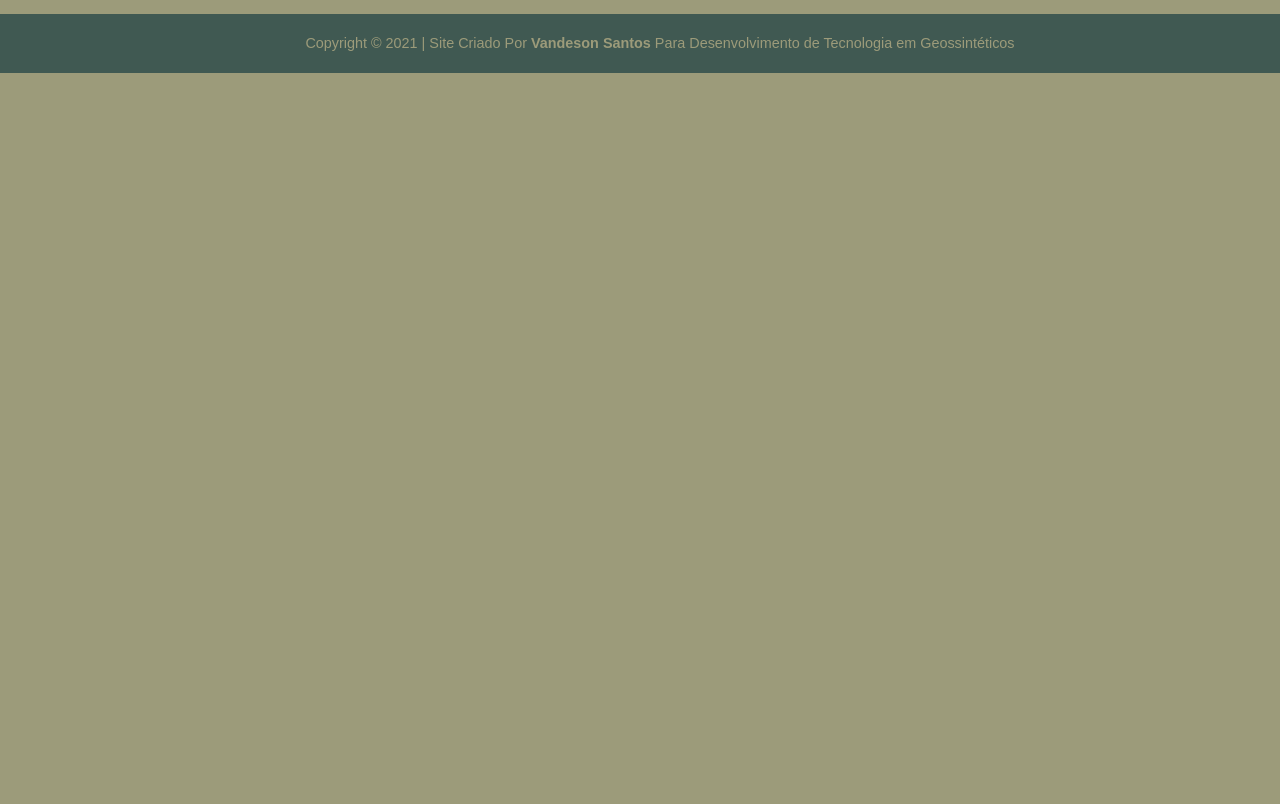
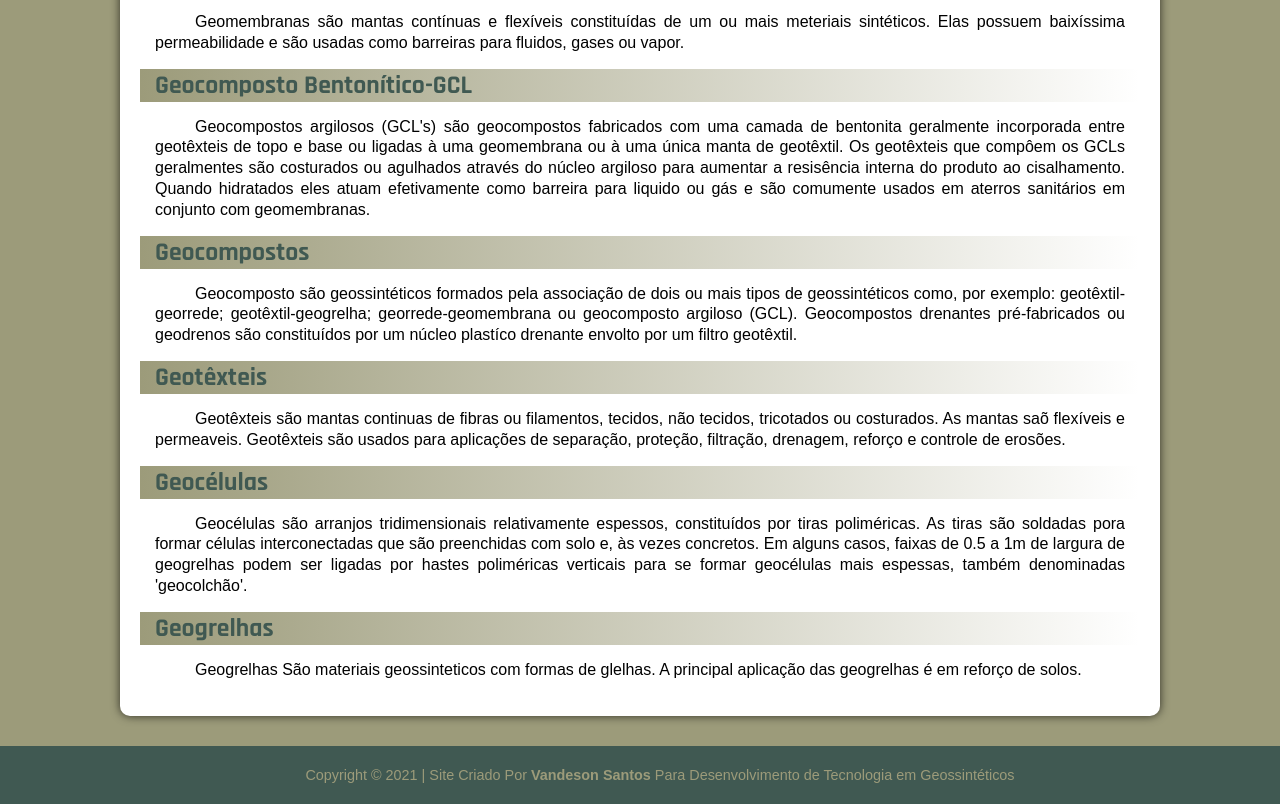
Before and after one commit to a-sinteticos/home, a plain HTML site: page geossinteticos/geossinteticos.html in a window 1280 px wide. Shown: the part 338-1142 px from the top of the page. Before the commit the page ends 800 px from the top, so only its background shows below. Drawn offline with Linux system fonts and the light colour scheme.

Commit message:
atualizado geossintéticos

```diff
--- a/css/geossinteticos.css
+++ b/css/geossinteticos.css
@@ -34,6 +34,14 @@ p {
     text-indent: 40px;
     font-size: 1em;
     line-height: 1.3em;
+}
+
+main h2 {
+    font-family: var(--fonte-destaque);
+    color: var(--cor0);
+    font-size: 1.6em;
+    text-indent: 15px;
+    background-image: linear-gradient(to right, var(--cor2), transparent);
 }
 
 /* Configurações do cabeçalho */
@@ -103,6 +111,10 @@ main h1 {
     text-indent: 15px;
 }
 
+main p {
+    text-align: justify;
+}
+
 /* Configurações dos rodapé */
 footer {
     background-color: var(--cor0);
--- a/geossinteticos/geossinteticos.html
+++ b/geossinteticos/geossinteticos.html
@@ -25,6 +25,24 @@
     <main>
         <article>
             <h1>GEOSSINTÉTICOS</h1>
+
+            <h2>Geomembranas</h2>
+            <p>Geomembranas são mantas contínuas e flexíveis constituídas de um ou mais meteriais sintéticos. Elas possuem baixíssima permeabilidade e são usadas como barreiras para fluidos, gases ou vapor.</p>
+
+            <h2>Geocomposto Bentonítico-GCL</h2>
+            <p>Geocompostos argilosos (GCL's) são geocompostos fabricados com uma camada de bentonita geralmente incorporada entre geotêxteis de topo e base ou ligadas à uma geomembrana ou à uma única manta de geotêxtil. Os geotêxteis que compôem os GCLs geralmentes são costurados ou agulhados através do núcleo argiloso para aumentar a resisência interna do produto ao cisalhamento. Quando hidratados eles atuam efetivamente como barreira para liquido ou gás e são comumente usados em aterros sanitários em conjunto com geomembranas.</p>
+
+            <h2>Geocompostos</h2>
+            <p>Geocomposto são geossintéticos formados pela associação de dois ou mais tipos de geossintéticos como, por exemplo: geotêxtil-georrede; geotêxtil-geogrelha; georrede-geomembrana ou geocomposto argiloso (GCL). Geocompostos drenantes pré-fabricados ou geodrenos são constituídos por um núcleo plastíco drenante envolto por um filtro geotêxtil.</p>
+
+            <h2>Geotêxteis</h2>
+            <p>Geotêxteis são mantas continuas de fibras ou filamentos, tecidos, não tecidos, tricotados ou costurados. As mantas saõ flexíveis e permeaveis. Geotêxteis são usados para aplicações de separação, proteção, filtração, drenagem, reforço e controle de erosões.</p>
+
+            <h2>Geocélulas</h2>
+            <p>Geocélulas são arranjos tridimensionais relativamente espessos, constituídos por tiras poliméricas. As tiras são soldadas pora formar células interconectadas que são preenchidas com solo e, às vezes concretos. Em alguns casos, faixas de 0.5 a 1m de largura de geogrelhas podem ser ligadas por hastes poliméricas verticais para se formar geocélulas mais espessas, também denominadas 'geocolchão'.</p>
+
+            <h2>Geogrelhas</h2>
+            <p>Geogrelhas São materiais geossinteticos com formas de glelhas. A principal aplicação das geogrelhas é em reforço de solos.</p>
         </article>
     </main>
 
```
Also changed, not shown: index.html (+6 -6 lines).
